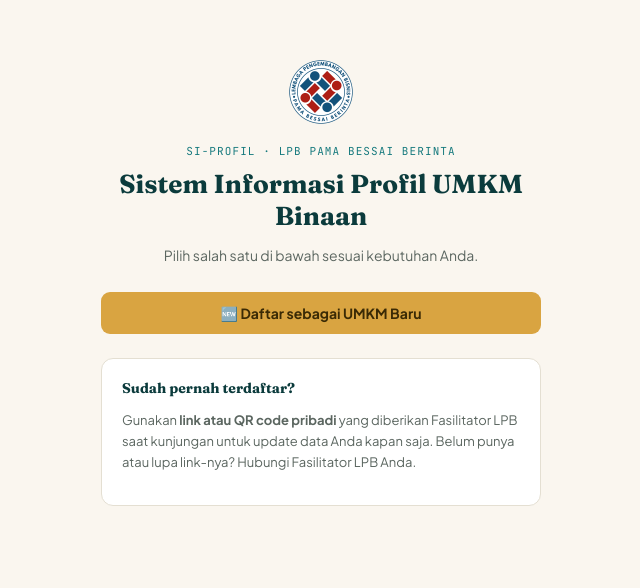
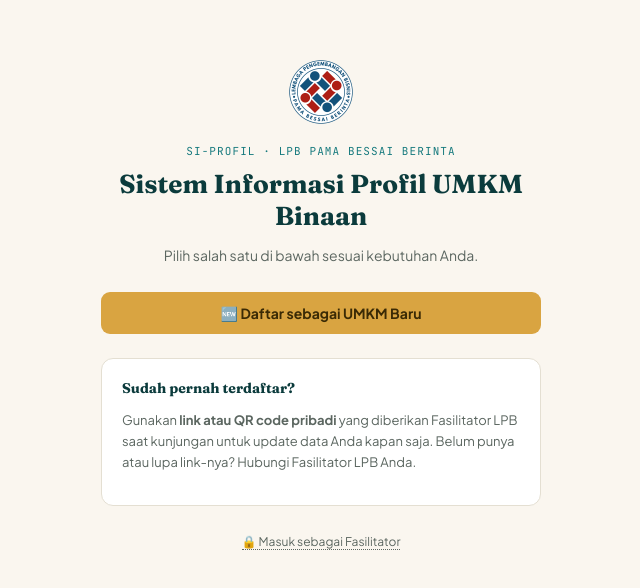
Before and after one commit to rayhansyafiq982-commits/si-profil-lpb, a Next.js app: page / in a window 1280 px wide. Shown: the top 588 px of the page, without its empty margins (319-959 px from the left). Built offline with nearby package versions, Linux system fonts and the light colour scheme.

Commit message:
Add login link for facilitators in page.js

```diff
--- a/app/page.js
+++ b/app/page.js
@@ -25,6 +25,10 @@
           Belum punya atau lupa link-nya? Hubungi Fasilitator LPB Anda.
         </p>
       </div>
+
+      <Link href="/admin/login" style={{ display: 'inline-block', marginTop: 28, fontSize: 12, color: 'var(--ink-soft)', textDecoration: 'none', borderBottom: '1px dotted var(--ink-soft)' }}>
+        🔒 Masuk sebagai Fasilitator
+      </Link>
     </div>
   );
 }
```
